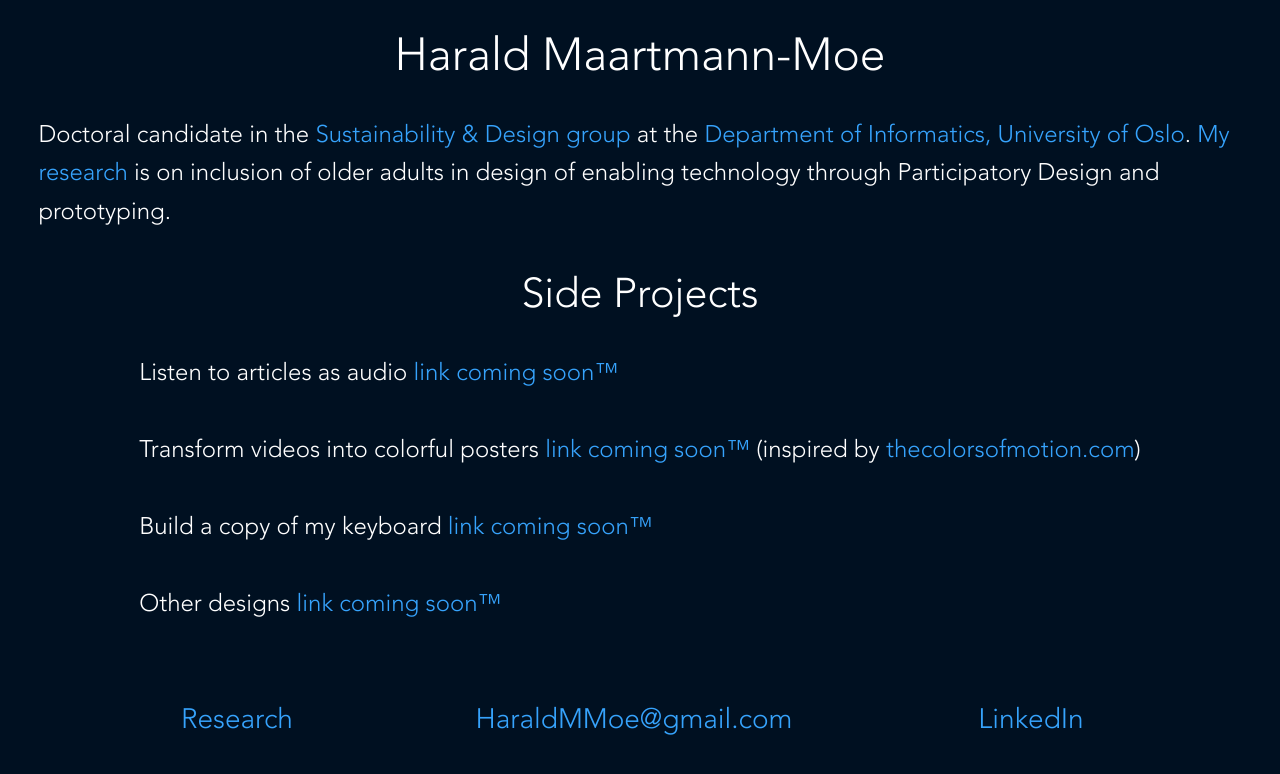
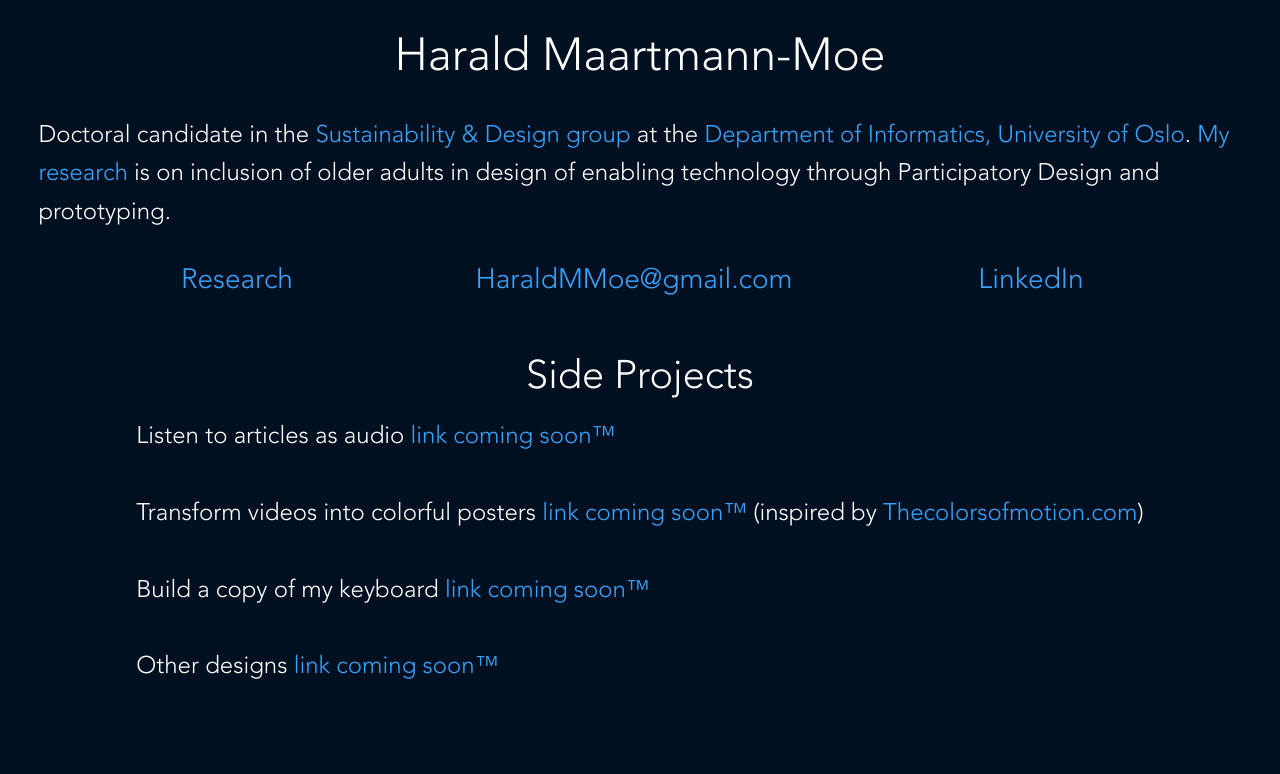
Before and after one commit to HaraldM-M/HaraldM-M.github.io, a plain HTML site: page index.html in a window 1280 px wide. Drawn offline with Linux system fonts and the light colour scheme; files whose address does not match are found by name.

Commit message:
reorganized

```diff
--- a/index.html
+++ b/index.html
@@ -11,24 +11,14 @@
 <body>
     <canvas id="can"></canvas>
 
-
     <h1>Harald Maartmann-Moe</h1>
-    <div class="block withSpaceAfter">
+    <div class="block">
         <div class="aligning-text">
             <span>Doctoral candidate in the <a href="https://www.mn.uio.no/ifi/english/research/groups/sd/" target="_blank">Sustainability & Design group</a> at the <a href="https://www.mn.uio.no/ifi/english/" target="_blank">Department of Informatics, University of Oslo</a>. <a href="https://www.zotero.org/hmmmm" target="_blank">My research</a> is on inclusion of older adults in design of enabling technology through Participatory Design and prototyping.</span>
         </div>
     </div>
 
-    <div class="block">
-        <h2>Side Projects</h2>
-        <div class="aligning-text">
-            <span>Listen to articles as audio <a href="#">link coming soon™</a><br><br>
-                Transform videos into colorful posters <a href="#">link coming soon™</a> (inspired by <a href="https://thecolorsofmotion.com/" target="_blank">thecolorsofmotion.com</a>)<br><br>
-                Build a copy of my keyboard <a href="#">link coming soon™</a></span><br><br>Other designs <a href="#">link coming soon™</a></span>
-        </div>
-    </div>
-
-    <div class="block links">
+    <div class="block links withSpaceAfter">
         <div class="row center">
             <div class="column center"><a href="https://www.zotero.org/hmmmm" target="_blank">Research</a></div>
             <div class="column center"><a href="mailto:haraldmmoe@gmail.com?subject=[via git] Hi">HaraldMMoe@gmail.com</a></div>
@@ -36,6 +26,15 @@
         </div>
     </div>
 
+    <div class="block projects">
+        <h2>Side Projects</h2>
+        <div class="aligning-text">
+            <span>Listen to articles as audio <a href="#">link coming soon™</a><br><br>
+                Transform videos into colorful posters <a href="#">link coming soon™</a> (inspired by <a href="https://thecolorsofmotion.com/" target="_blank">Thecolorsofmotion.com</a>)<br><br>
+                Build a copy of my keyboard <a href="#">link coming soon™</a></span><br><br>Other designs <a href="#">link coming soon™</a></span>
+        </div>
+    </div>
+
     <script src="script.js"></script>
 </body>
 
--- a/styles.css
+++ b/styles.css
@@ -17,13 +17,14 @@ h1 {
 }
 
 h2 {
-    font-size: min(calc(1.66vw + 1.66vh + 0.85vmin), 2.66em);
+    font-size: min(calc(1.60vw + 1.60vh + 0.80vmin), 2.6em);
     text-align: center;
     font-weight: 200;
+    margin-bottom: 2vh;
 }
 
 h3 {
-    font-size: min(calc(1.33vw + 1.33vh + 0.66vmin), 2.33em);
+    font-size: min(calc(1.25vw + 1.25vh + 0.60vmin), 2.25em);
     text-align: center;
     font-weight: 130;
 }
@@ -41,10 +42,6 @@ h3 {
     margin-bottom: 0;
     margin-top: 0;
     text-align: center;
-}
-
-.withSpaceAfter {
-    margin-bottom: 5vh;
 }
 
 p {
@@ -81,7 +78,11 @@ a:hover {
 
 .links {
     font-size: min(calc(1.25vw + 1.25vh + 0.65vmin), 1.75em);
-    margin-top: 10vh;
+    margin-top: 4vh;
+}
+
+.projects {
+    margin-top: 7vh;
 }
 
 .row {
```
